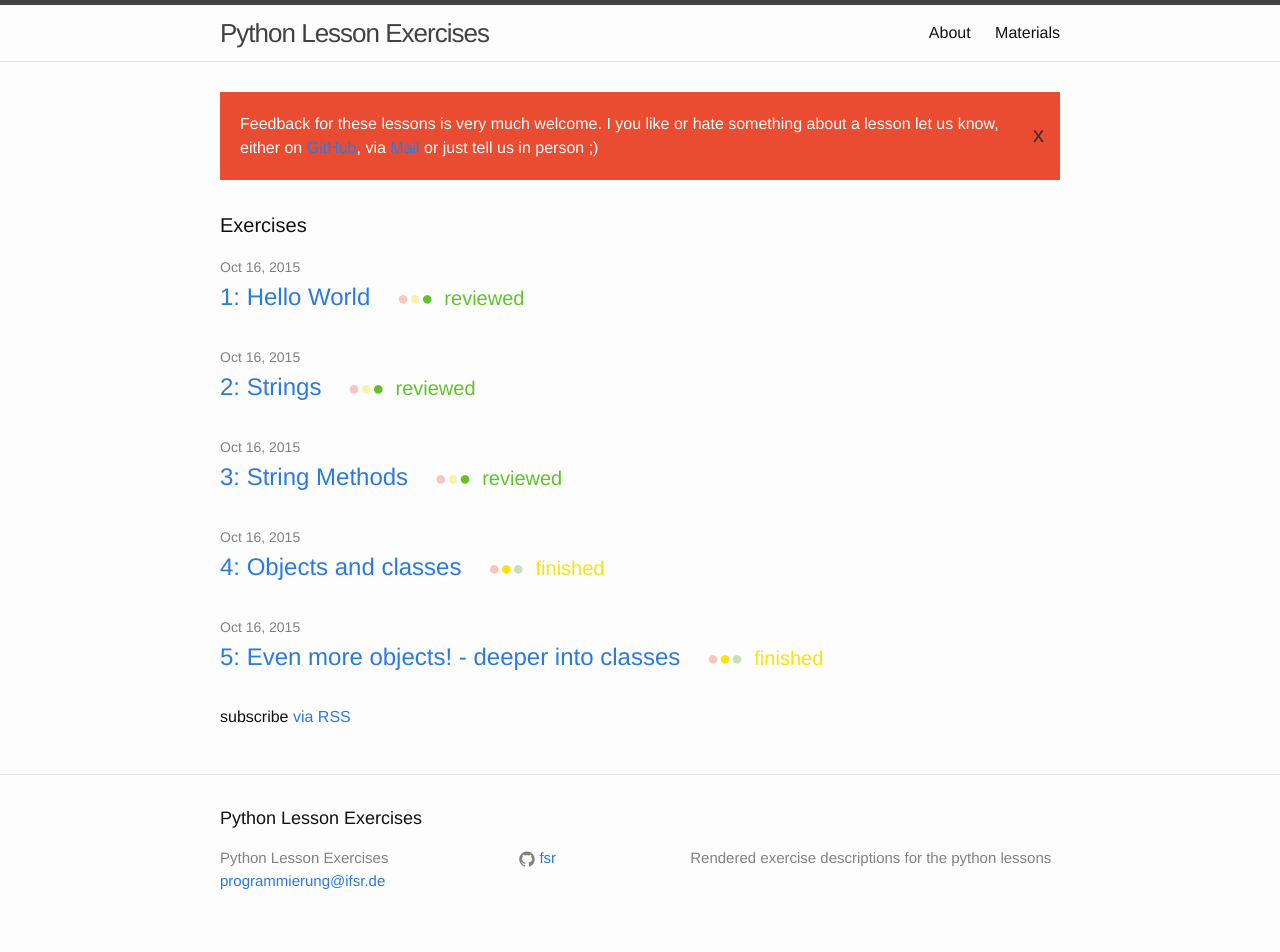
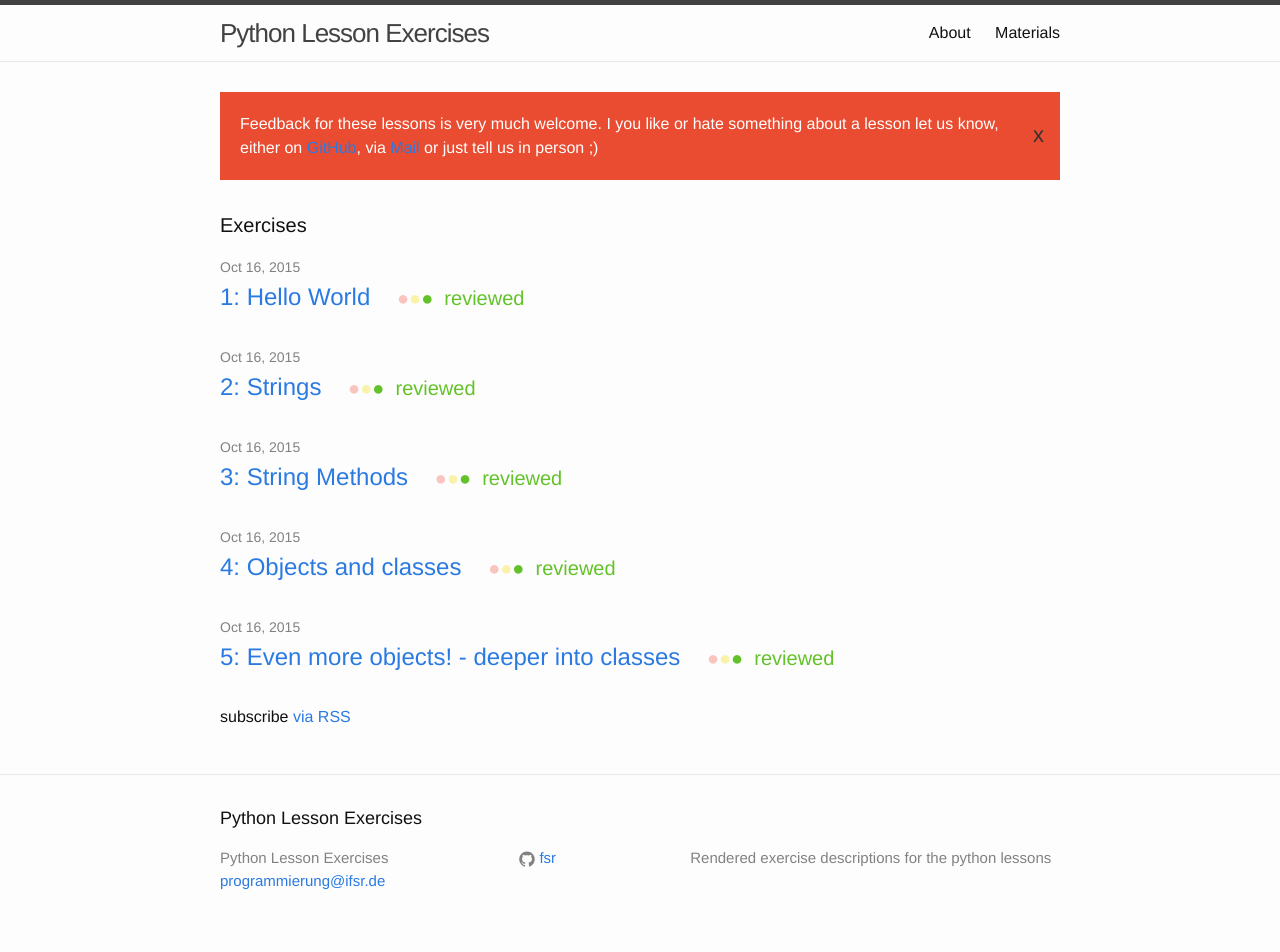
Before and after one commit to fsr/python-lessons, a Jekyll site: the page built from index.html, in a window 1280 px wide. Built offline with Jekyll 4.4.1, drawn with Linux system fonts in a browser that asks for light colours.

Commit message:
review next exercises

```diff
--- a/_exercises/more-objects.md
+++ b/_exercises/more-objects.md
@@ -1,7 +1,7 @@
 ---
 title: Even more objects! - deeper into classes
-status: finished
-authors: felixw
+status: reviewed
+authors: felixw, felix
 number: 5
 ---
 
--- a/_exercises/oo-prog.md
+++ b/_exercises/oo-prog.md
@@ -1,7 +1,7 @@
 ---
 title: Objects and classes
 number: 4
-status: finished
+status: reviewed
 authors: justus
 ---
 
```
